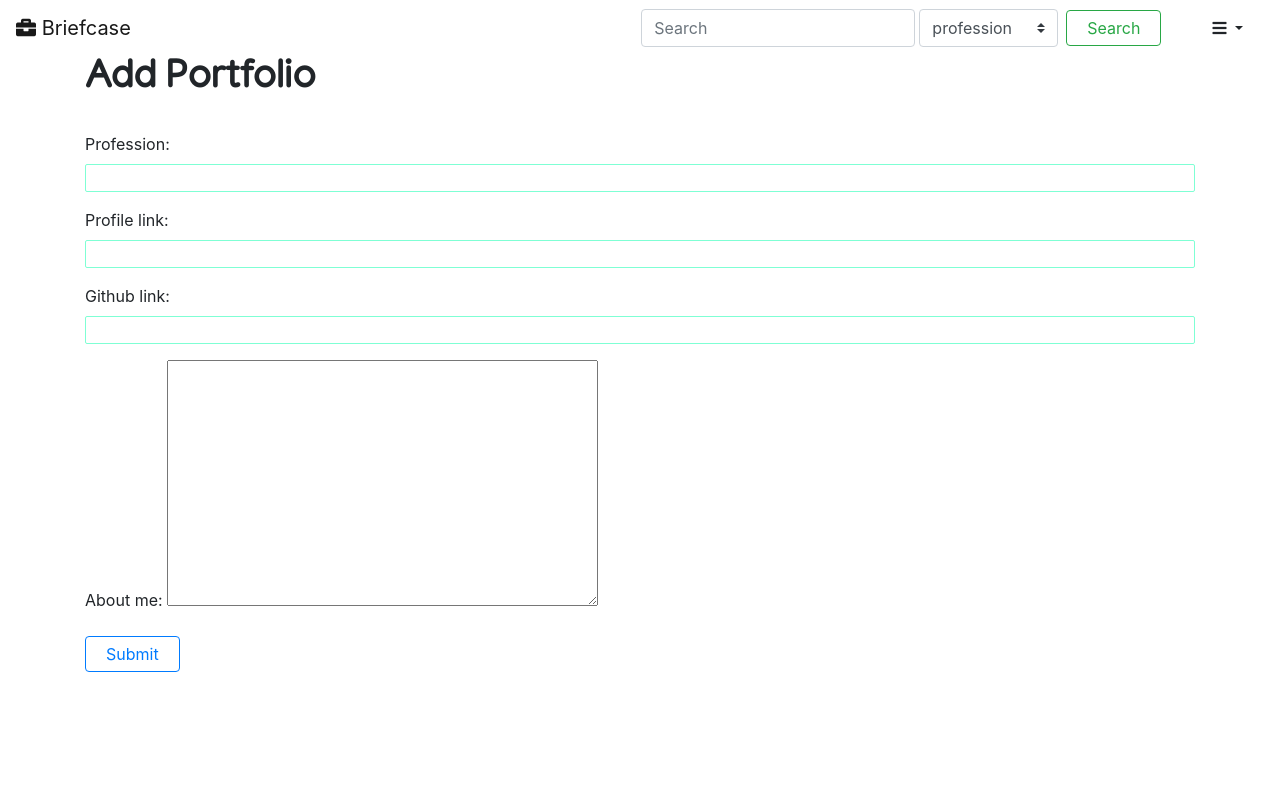
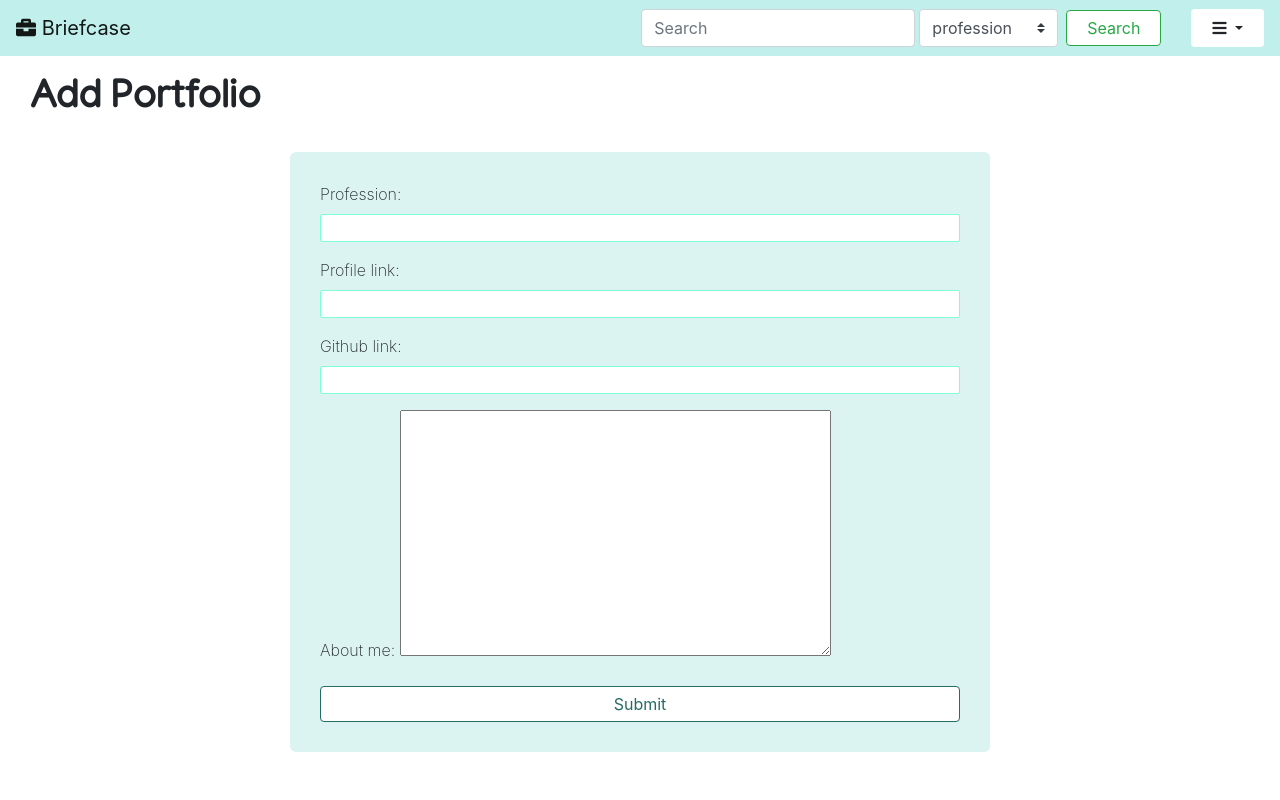
Before and after one commit to emilyc729/mybriefcase, a Django app: page /portfolio/create/ in a window 1280 px wide. Run offline with Django 3.2, Linux system fonts and the light colour scheme; the visitor is signed in with stand-in values (Sample User, id 1); data that the repository does not hold is empty; some libraries are stand-ins or nearby versions.

Commit message:
style forms

```diff
--- a/main_app/static/css/style.css
+++ b/main_app/static/css/style.css
@@ -1,59 +1,21 @@
+/* Colors */
 :root {
-	--primary: #7f170e;
-	--secondary: hsla(31, 64%, 90%, 1);
-	--pink: hsla(0, 64%, 82%, 0.21);
-	--green: #8da54a;
-	--orange: #e1772e;
-	--offwhite:
+    --secondary: hsla(31, 64%, 90%, 1);
+    --beige: #ECE9E1;
+    --tan: #D3C8B3;
+    --darkBrown: #493C2C;
+    --blue: rgb(193, 219, 217);
+    --darkerblue: rgb(36, 107, 101);
+    --firstblue: rgb(193, 240, 236);
+    --lighterblue: rgb(219, 243, 241);
+    --lightblue: hsl(200, 50%, 90%);
 }
-
-main.container-fluid {
-    padding: 0;
-}
-
-
-.title {
-    text-align: center;
-}
-
-
-
-
-/* Element styles (inputs, buttons, jumbotron*/
-input {
-    border: 1px solid aquamarine;
-    border-radius: 2px;
-}
-
-.btn {
-    padding: 5px 20px;
-}
-
-.btn-primary {
-    background-color: olivedrab;
-    border: 1px solid aquamarine;
-}
-
-.btn-primary:hover {
-    background-color: mediumaquamarine;
-    border: 1px solid aquamarine;
-}
-
-/* Nav buttons */
-.btn-group {
-    margin-left: 30px;
-}
-
-.jumbotron {
-    background-color: mintcream;
-}
-
 
 
 /* Font Styles */
 
 h1 {
-    padding-bottom: 20px;
+    padding: 20px 30px;
     font-family: 'Manjari', serif;
     font-weight: bold;
 }
@@ -63,6 +25,65 @@ h3 {
     font-weight: bold;
     font-size: 20px;
 }
+
+main.container-fluid {
+    padding: 0;
+}
+
+.title {
+    text-align: center;
+}
+
+
+/* form styles */
+
+.form-style {
+    display: flex;
+    justify-content: center;
+    flex-direction: column;
+    width: 700px;
+    margin: 0 auto;
+    padding: 30px;
+    background-color: var(--lighterblue);
+    border-radius: 6px;
+}
+
+input {
+    border: 1px solid aquamarine;
+    border-radius: 2px;
+}
+
+label {
+    font-weight: 200;
+}
+
+
+
+/* Buttons styling */
+
+
+.btn {
+    padding: 5px 20px;
+    background-color: white;
+}
+
+.btn-outline-primary {
+    border: 1px solid var(--darkerblue);
+    color: var(--darkerblue)
+}
+
+.btn-outline-primary:hover {
+    background-color: var(--firstblue);
+    border: 1px solid aquamarine;
+    color: black;
+}
+
+/* Nav buttons */
+.btn-group {
+    margin-left: 30px;
+}
+
+
 
 
 
@@ -75,6 +96,19 @@ h3 {
 .form-group input{
     width: 100%;
 }
+
+nav {
+    background-color: var(--firstblue);
+}
+
+
+
+
+
+.jumbotron {
+    background-color: mintcream;
+}
+
 
 
 
@@ -138,3 +172,7 @@ h3 {
 #project-info {
     padding: 10px;
 }
+
+.card-footer {
+    background-color: var(--lighterblue);
+}
--- a/main_app/templates/main_app/portfolio_form.html
+++ b/main_app/templates/main_app/portfolio_form.html
@@ -1,13 +1,14 @@
 {% extends 'base.html' %}
 {% block content %}
 
-<div class="container">
+
 {% if object %}
     <h1>Edit <span class="teal-text">{{object.name}}</span></h1>
   {% else %}
     <h1>Add Portfolio</h1>
   {% endif %}
-<form method="post" action="">
+  <div class="container">
+<form method="post" action="" class="form-style">
     {% csrf_token %}
     {% for field in form %}
     <div class="form-group">
--- a/main_app/templates/main_app/project_form.html
+++ b/main_app/templates/main_app/project_form.html
@@ -8,13 +8,15 @@
         <h1>Add Project</h1>
     {% endif %}
 
-    <form action="" method="post">
+    <div id="project-form-box">
+        <form action="" method="post" class="form-style">
             {% csrf_token %}
             <table>
                 {{ form.as_table }}
             </table>
             <input type="submit" value="Submit">
         </form>
+    </div>
 
 
 {% endblock %}
```
Lines whose indentation alone changed are shown as unchanged.
